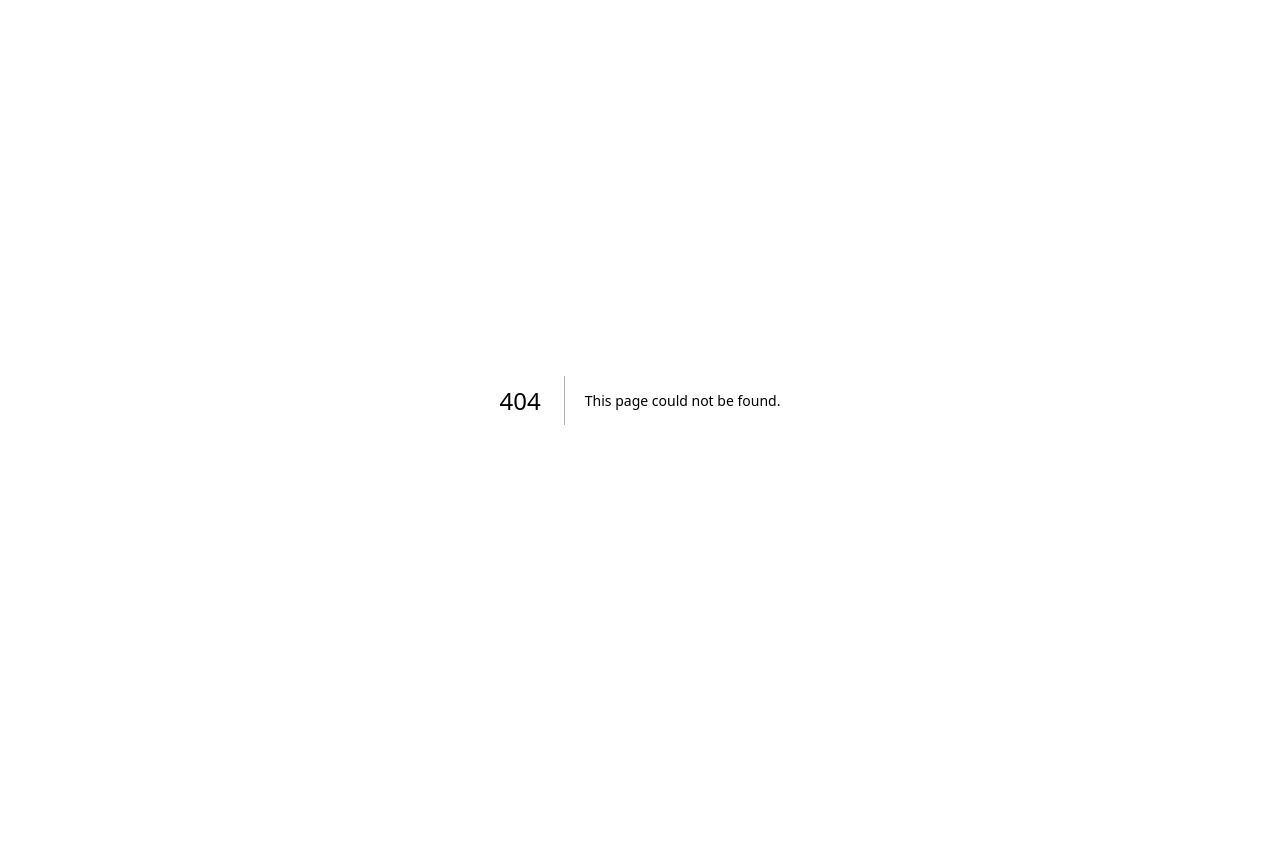
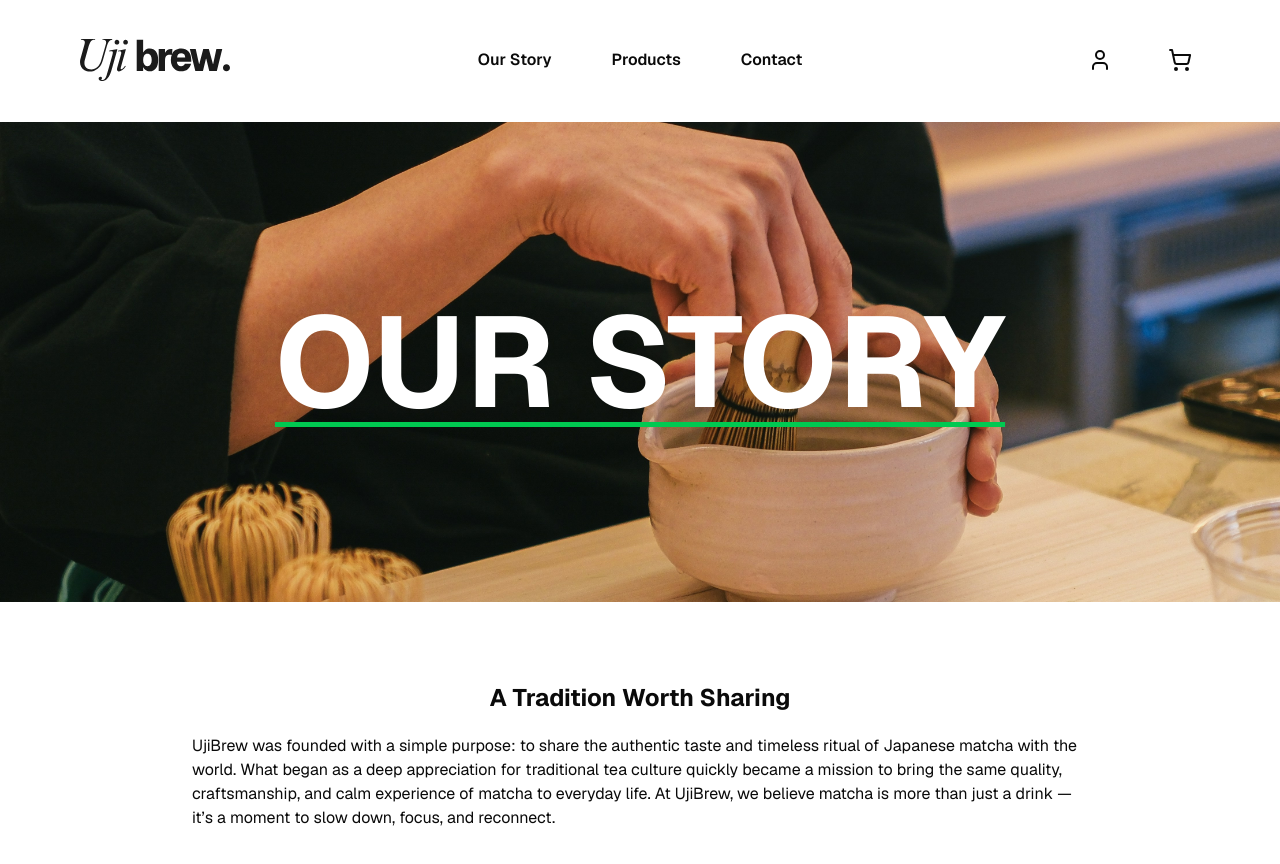
Before and after one commit to aspherr/Uji-Brew, a Next.js app: page /about in a window 1280 px wide. Before the commit this address had no page. Shown: the top 864 px of the page. Before the commit the page ends 800 px from the top, so only its background shows below. Built offline with nearby package versions, Linux system fonts and the light colour scheme; a web font is replaced by a local one.

Commit message:
feat: created an about-us page

```diff
--- /dev/null
+++ b/src/app/about/page.tsx
@@ -0,0 +1,44 @@
+import Image from "next/image";
+
+import Navbar from "@/components/Navbar";
+import Footer from "@/components/Footer";
+
+const Page = () => {
+  return (
+    <div className="w-full min-h-screen font-sans">
+        <section>
+            <div className="mx-auto max-w-8xl -my-7 mb-0.5">
+                <Navbar/>
+            </div>
+        </section>
+
+        <section className="relative w-full h-120">
+            <Image
+                src="/banner.jpg"
+                alt="banner image"
+                fill
+                className="object-cover"
+            />
+
+            <div className="absolute inset-0 flex items-center justify-center">
+                <h1 className="font-bold text-9xl text-white drop-shadow-2xl underline decoration-green-500 decoration-5 underline-offset-15">
+                    OUR STORY
+                </h1>
+            </div>
+        </section>
+
+        <section className="py-20">
+            <div className="flex flex-col items-center justify-center max-w-4xl mx-auto">
+                <h1 className="font-bold text-2xl mb-5">A Tradition Worth Sharing</h1>
+                <p>
+                    UjiBrew was founded with a simple purpose: to share the authentic taste and timeless ritual of Japanese matcha with the world.
+                    What began as a deep appreciation for traditional tea culture quickly became a mission to bring the same quality, craftsmanship, and calm experience of matcha to everyday life. At UjiBrew, we believe matcha is more than just a drink — it’s a moment to slow down, focus, and reconnect.
+                </p>
+            </div>
+        </section>
+
+    </div>
+  )
+}
+
+export default Page
```
Also changed, not shown: public/banner.jpg (added).
